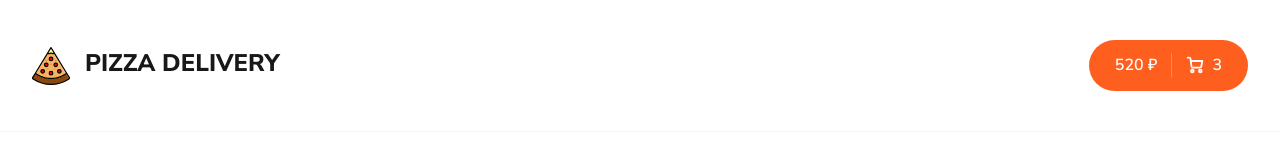
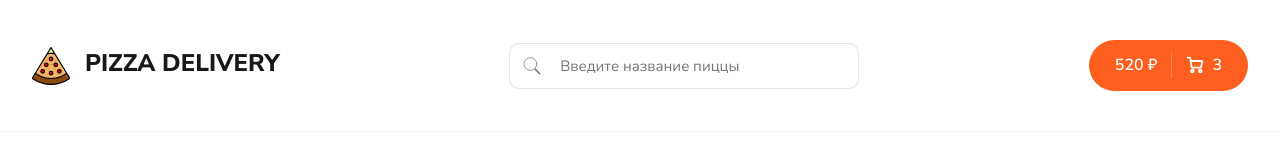
Before and after one commit to KhaganRustamov/Pizza_Delivery, a React (Create React App) app: page / in a window 1280 px wide. Shown: the top 160 px of the page. Built offline with nearby package versions, Linux system fonts and the light colour scheme; no server answers.

Commit message:
some changes

```diff
--- a/src/App.js
+++ b/src/App.js
@@ -1,3 +1,4 @@
+import { useState } from "react";
 import { BrowserRouter as Router, Route, Routes } from "react-router-dom";
 
 import Header from "./components/header/Header";
@@ -8,13 +9,15 @@ import NotFound from "./pages/NotFound";
 import "./scss/app.scss";
 
 function App() {
+  const [searchValue, setSearchValue] = useState("");
+
   return (
     <Router>
       <div className="wrapper">
-        <Header />
+        <Header searchValue={searchValue} setSearchValue={setSearchValue} />
         <div className="content">
           <Routes>
-            <Route path="/" element={<Home />} />
+            <Route path="/" element={<Home searchValue={searchValue}/>} />
             <Route path="/cart" element={<Cart />} />
             <Route path="*" element={<NotFound />} />
           </Routes>
--- a/src/components/header/Header.jsx
+++ b/src/components/header/Header.jsx
@@ -1,10 +1,12 @@
 import { Link } from "react-router-dom";
+
+import Search from "../search/Search";
 
 import "./header.scss";
 
 import logo from "../../assets/img/pizza-logo.svg";
 
-function Header() {
+function Header({ searchValue, setSearchValue }) {
   return (
     <div className="header">
       <div className="container">
@@ -16,6 +18,7 @@ function Header() {
             </div>
           </div>
         </Link>
+        <Search searchValue={searchValue} setSearchValue={setSearchValue} />
         <div className="header__cart">
           <Link to="/cart" className="button button--cart">
             <span>520 ₽</span>
--- a/src/components/search/Search.jsx
+++ b/src/components/search/Search.jsx
@@ -0,0 +1,65 @@
+import styles from "./search.module.scss";
+
+function Search({ searchValue, setSearchValue }) {
+  return (
+    <div className={styles.root}>
+      <svg
+        className={styles.icon}
+        enable-background="new 0 0 50 50"
+        height="50px"
+        id="Layer_1"
+        version="1.1"
+        viewBox="0 0 50 50"
+        width="50px"
+        xmlns="http://www.w3.org/2000/svg"
+      >
+        <rect fill="none" height="50" width="50" />
+        <circle
+          cx="21"
+          cy="20"
+          fill="none"
+          r="16"
+          stroke="#000000"
+          stroke-linecap="round"
+          stroke-miterlimit="10"
+          stroke-width="2"
+        />
+        <line
+          fill="none"
+          stroke="#000000"
+          stroke-miterlimit="10"
+          stroke-width="4"
+          x1="32.229"
+          x2="45.5"
+          y1="32.229"
+          y2="45.5"
+        />
+      </svg>
+      <input
+        value={searchValue}
+        onChange={(e) => setSearchValue(e.target.value)}
+        className={styles.input}
+        placeholder="Введите название пиццы"
+      />
+
+      {searchValue && (
+        <svg
+          onClick={() => setSearchValue("")}
+          className={styles.clear}
+          enable-background="new 0 0 26 26"
+          id="Слой_1"
+          version="1.1"
+          viewBox="0 0 26 26"
+          xmlns="http://www.w3.org/2000/svg"
+        >
+          <path
+            d="M14.0605469,13L24.7802734,2.2802734c0.2929688-0.2929688,0.2929688-0.7675781,0-1.0605469  s-0.7675781-0.2929688-1.0605469,0L13,11.9394531L2.2802734,1.2197266c-0.2929688-0.2929688-0.7675781-0.2929688-1.0605469,0  s-0.2929688,0.7675781,0,1.0605469L11.9394531,13L1.2197266,23.7197266c-0.2929688,0.2929688-0.2929688,0.7675781,0,1.0605469  C1.3662109,24.9267578,1.5576172,25,1.75,25s0.3837891-0.0732422,0.5302734-0.2197266L13,14.0605469l10.7197266,10.7197266  C23.8662109,24.9267578,24.0576172,25,24.25,25s0.3837891-0.0732422,0.5302734-0.2197266  c0.2929688-0.2929688,0.2929688-0.7675781,0-1.0605469L14.0605469,13z"
+            fill="#1D1D1B"
+          />
+        </svg>
+      )}
+    </div>
+  );
+}
+
+export default Search;
--- /dev/null
+++ b/src/components/search/search.module.scss
@@ -0,0 +1,39 @@
+.root {
+  position: relative;
+}
+
+.input {
+  border: 1px solid rgba(0, 0, 0, 0.1);
+  padding: 12px 25px;
+  width: 350px;
+  border-radius: 10px;
+  font-size: 15px;
+  padding-left: 50px;
+
+  &:focus {
+    border: 1px solid rgba(0, 0, 0, 0.3);
+  }
+}
+
+.icon {
+  width: 20px;
+  height: 20px;
+  opacity: 0.5;
+  position: absolute;
+  margin-left: 13px;
+  margin-top: 13px;
+}
+
+.clear {
+  width: 15px;
+  height: 15px;
+  opacity: 0.5;
+  position: absolute;
+  right: 10px;
+  margin-top: 15px;
+  cursor: pointer;
+
+  &:hover {
+    opacity: 0.9;
+  }
+}
--- a/src/pages/Home.jsx
+++ b/src/pages/Home.jsx
@@ -5,7 +5,7 @@ import Sort from "../components/sort/Sort";
 import PizzaBlock from "../components/pizzaBlock/PizzaBlock";
 import Skeleton from "../components/pizzaBlock/Skeleton";
 
-function Home() {
+function Home({ searchValue }) {
   const [items, setItems] = useState([]);
   const [isLoading, setIsLoading] = useState(true);
   const [categoryId, setCategoryId] = useState(0);
@@ -31,6 +31,9 @@ function Home() {
       });
   }, [categoryId, sortType]);
 
+  const pizzas = items.map((item) => <PizzaBlock {...item} key={item.id} />);
+  const skeletons = [...new Array(8)].map((_, i) => <Skeleton key={i} />);
+
   return (
     <div className="container">
       <div className="content__top">
@@ -41,11 +44,7 @@ function Home() {
         <Sort value={sortType} onClickSort={(i) => setSortType(i)} />
       </div>
       <h2 className="content__title">Все пиццы</h2>
-      <div className="content__items">
-        {isLoading
-          ? [...new Array(8)].map((_, i) => <Skeleton key={i} />)
-          : items.map((item) => <PizzaBlock {...item} key={item.id} />)}
-      </div>
+      <div className="content__items">{isLoading ? skeletons : pizzas}</div>
     </div>
   );
 }
```
Also changed, not shown: src/components/search/search.scss (deleted).
